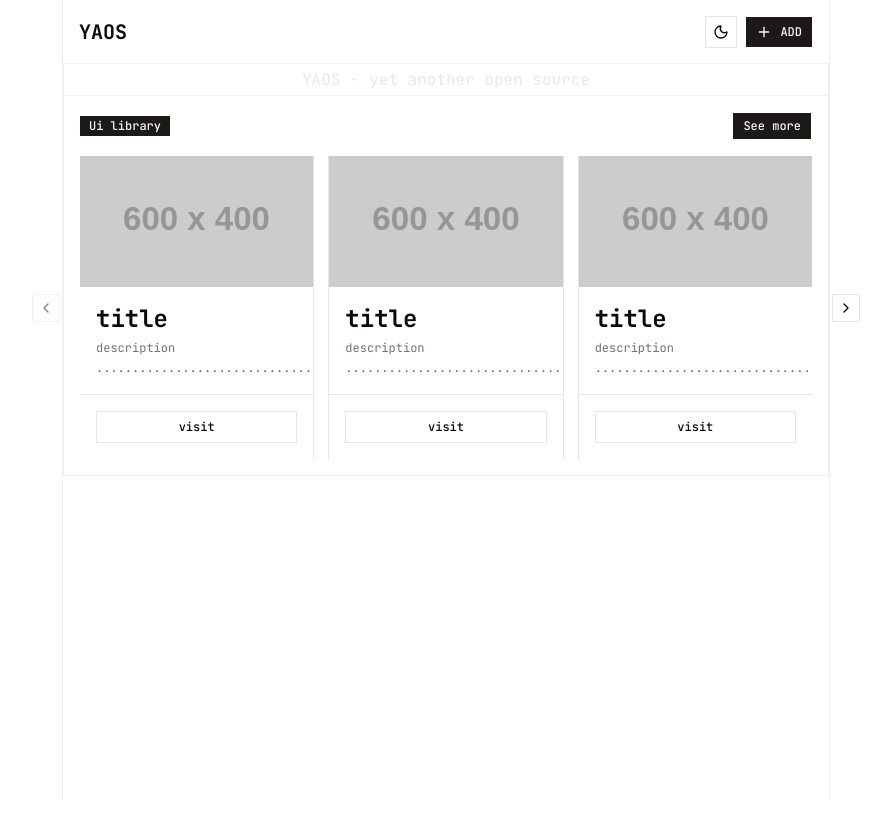
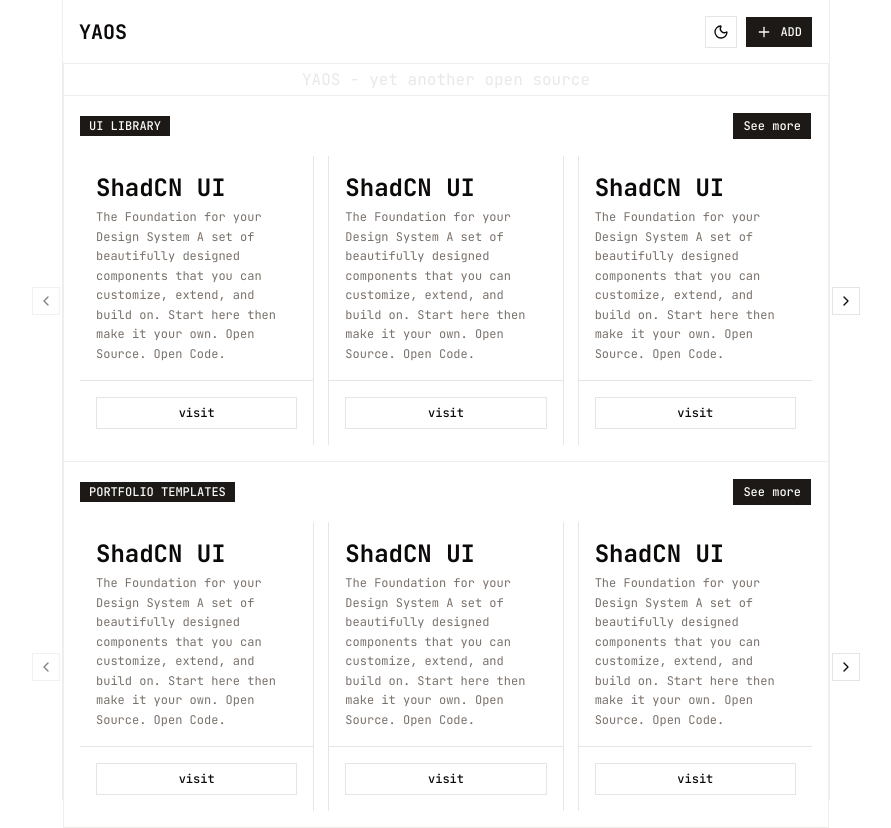
Before and after one commit to radiumcoders/yaos-yet-another-opensource, a Next.js app: page / in a window 1280 px wide. Shown: the whole page, without its empty margins (194-1085 px from the left). Before the commit the page ends 800 px from the top, so only its background shows below. Built offline with nearby package versions, Linux system fonts and the light colour scheme.

Commit message:
feat: Layout improvements and more :D

```diff
--- a/app/layout.tsx
+++ b/app/layout.tsx
@@ -17,8 +17,8 @@
 });
 
 export const metadata: Metadata = {
-  title: "Create Next App",
-  description: "Generated by create next app",
+  title: "YAOS - yet another open source",
+  description: "one pace for u to find all the open source tools u require for ur next project.",
 };
 
 export default function RootLayout({
--- a/app/page.tsx
+++ b/app/page.tsx
@@ -13,7 +13,8 @@
           </div>
         </Container>
       </header>
-      <UiPart />
+      <UiPart badge="ui library" />
+      <UiPart badge="portfolio templates" />
     </main>
   );
 }
--- a/components/core/comp/ui-lib.tsx
+++ b/components/core/comp/ui-lib.tsx
@@ -10,11 +10,11 @@
   CarouselPrevious,
 } from "@/components/ui/carousel";
 
-function UiPart() {
+function UiPart({ badge }: { badge: string }) {
   return (
     <Container className="p-4 flex flex-col gap-4 h-fit border-b border-edge">
       <div className="flex  items-center w-full justify-between gap-2">
-        <Badge>Ui library</Badge>
+        <Badge className="uppercase">{badge}</Badge>
         <Button size="sm">See more</Button>
       </div>
       <Carousel>
--- a/components/core/ness/cards.tsx
+++ b/components/core/ness/cards.tsx
@@ -6,20 +6,17 @@
   CardHeader,
   CardTitle,
 } from "@/components/ui/card";
+import Image from "next/image";
 
 function Cards() {
   return (
     <Card className="overflow-hidden">
-      <img
-        src="https://placehold.co/600x400"
-        alt="Card Image"
-        className="w-full aspect-video object-cover"
-      />
       <CardHeader>
-        <CardTitle className="text-2xl font-bold">title</CardTitle>
+        <CardTitle className="text-2xl font-bold">ShadCN UI</CardTitle>
         <CardDescription>
-          description
-          ............................................................
+          The Foundation for your Design System A set of beautifully designed
+          components that you can customize, extend, and build on. Start here
+          then make it your own. Open Source. Open Code.
         </CardDescription>
       </CardHeader>
       <CardFooter>
--- a/package.json
+++ b/package.json
@@ -10,6 +10,8 @@
   },
   "dependencies": {
     "@base-ui/react": "^1.0.0",
+    "@supabase/ssr": "^0.8.0",
+    "@supabase/supabase-js": "^2.88.0",
     "class-variance-authority": "^0.7.1",
     "clsx": "^2.1.1",
     "embla-carousel-react": "^8.6.0",
```
Also changed, not shown: 1 other file (tests, documents, lock files or other folders).
